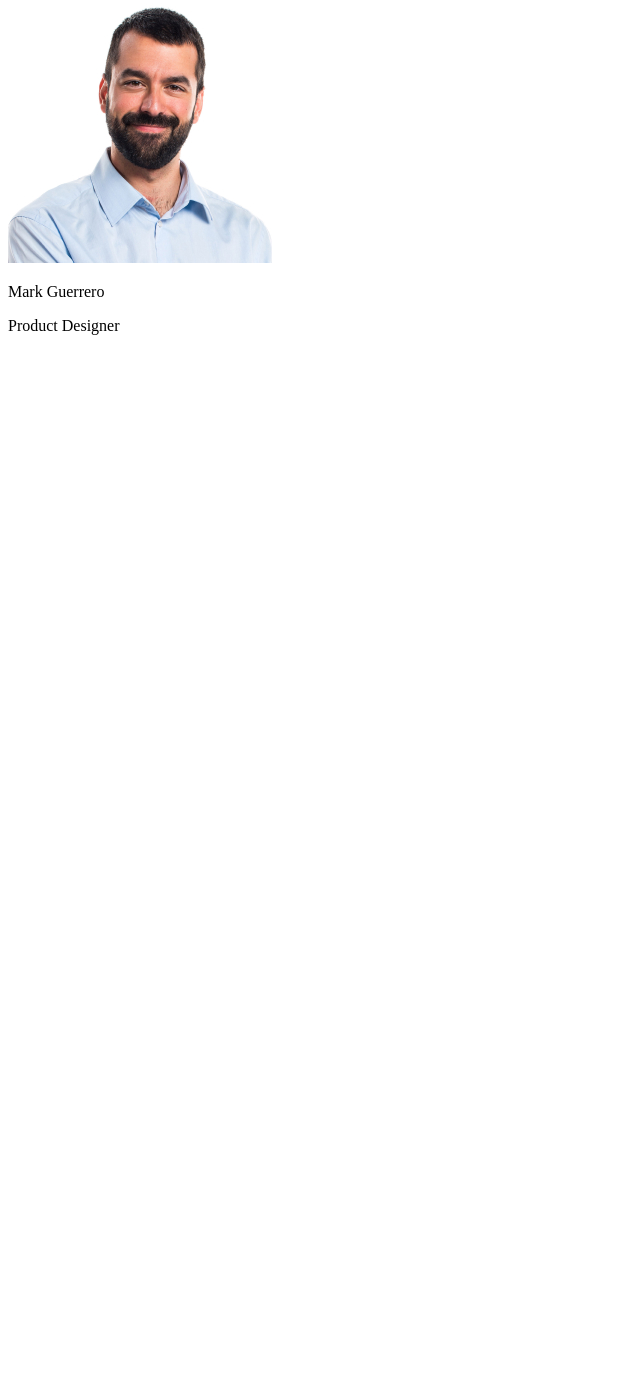
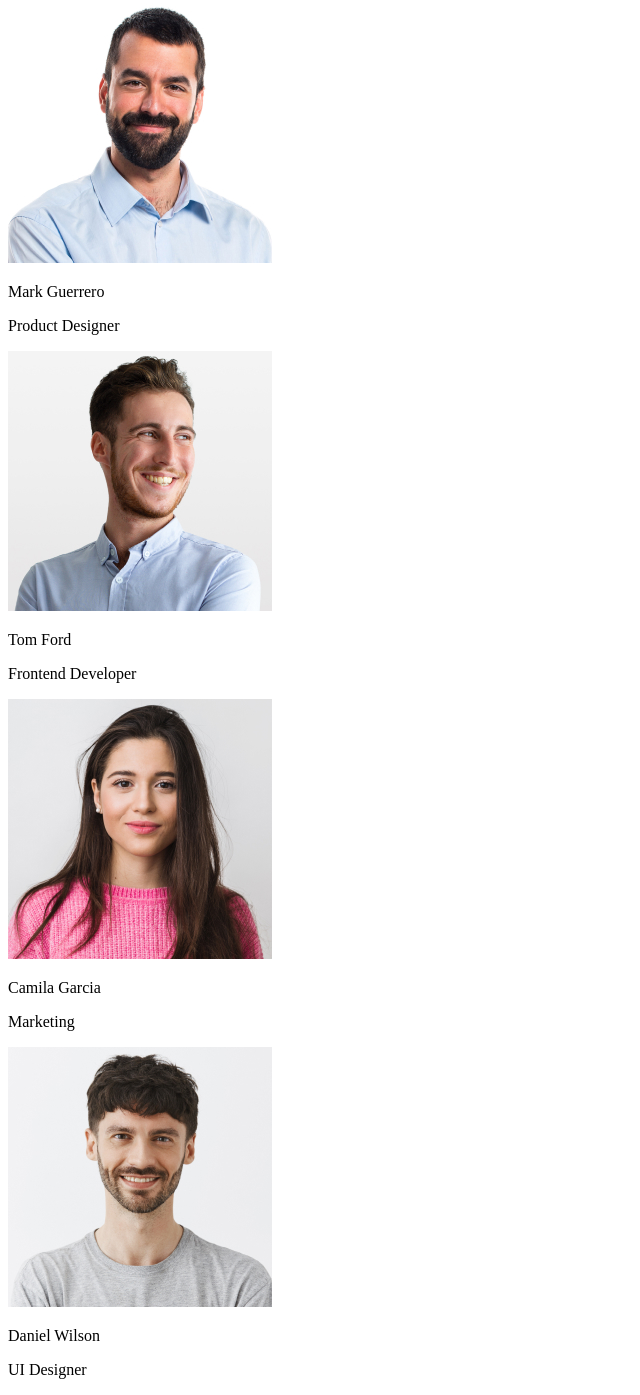
Before and after one commit to Alex2648/goit-markup-hw-01-02, a plain HTML site: page index.html in a window 1280 px wide. Shown: the part 794-2189 px from the top of the page, without its empty margins (0-640 px from the left). Before the commit the page ends 1145 px from the top, so only its background shows below. Drawn offline with Linux system fonts and the light colour scheme.

Commit message:
alles fotos
plus drei foto

```diff
--- a/index.html
+++ b/index.html
@@ -60,6 +60,7 @@
     <!-- Our Team -->
     <section>
         <h2>Our Team</h2>
+
         <img
         src="./images/mark.jpg"
         width="264"
@@ -69,6 +70,33 @@
             <p>Mark Guerrero</p>
             <p>Product Designer</p>
 
+        </figcaption>
+
+        <img src="./images/tom.jpg"
+        width="264"
+        height="260"
+        alt="Tom Ford">
+        <figcaption>
+            <p>Tom Ford</p>
+            <p>Frontend Developer</p>
+        </figcaption>
+
+        <img src="./images/camila.jpg"
+        width="264"
+        height="260"
+        alt="camila garcia">
+        <figcaption>
+            <p>Camila Garcia</p>
+            <p>Marketing</p>
+        </figcaption>
+
+        <img src="./images/daniel.jpg"
+        width="264"
+        height="260"
+        alt="daniel wilson">
+        <figcaption>
+            <p>Daniel Wilson</p>
+            <p>UI Designer</p>
         </figcaption>
 
 
```
